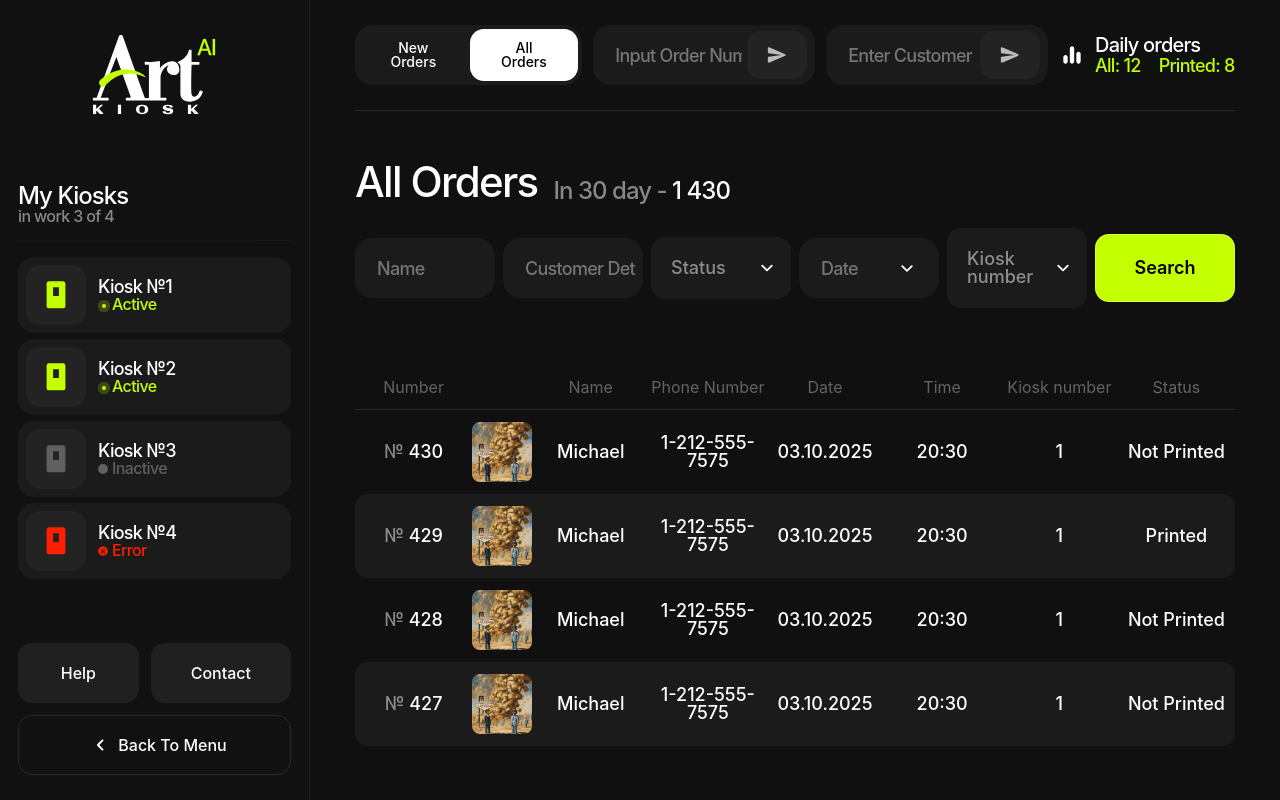
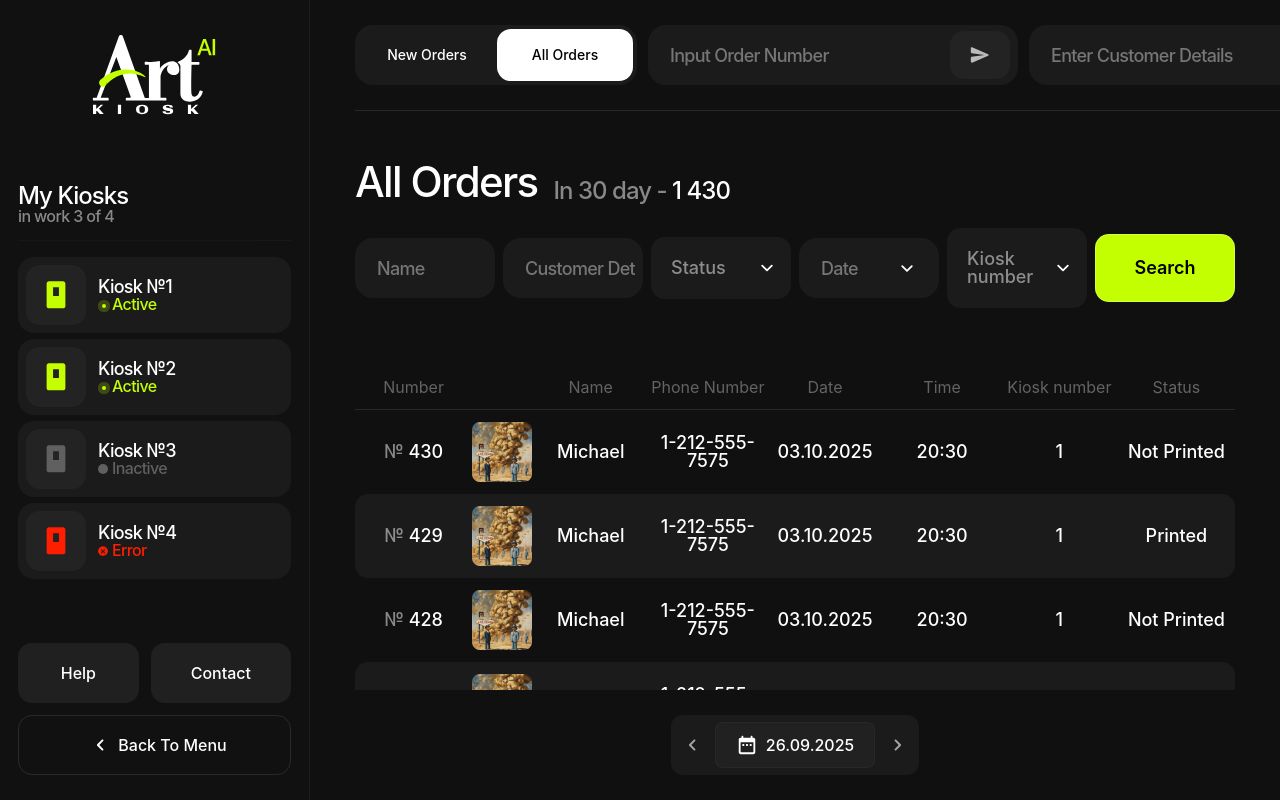
Before and after one commit to Anton-Osip/admin-kiosk, a Next.js app: page / in a window 1280 px wide. Built offline with nearby package versions, Linux system fonts and the light colour scheme.

Commit message:
feat: create table

```diff
--- /dev/null
+++ b/src/shared/assets/calendar-icon.tsx
@@ -0,0 +1,32 @@
+import { forwardRef, type Ref, type SVGProps } from 'react';
+
+const CalendarIcon = (
+  props: SVGProps<SVGSVGElement>,
+  ref: Ref<SVGSVGElement>
+) => (
+  <svg
+    width="22"
+    height="22"
+    viewBox="0 0 22 22"
+    fill="none"
+    xmlns="http://www.w3.org/2000/svg"
+    ref={ref}
+    {...props}
+  >
+    <g clipPath="url(#clip0_593_2133)">
+      <path
+        d="M17.4167 3.66536H16.5V2.7487C16.5 2.24453 16.0875 1.83203 15.5833 1.83203C15.0792 1.83203 14.6667 2.24453 14.6667 2.7487V3.66536H7.33333V2.7487C7.33333 2.24453 6.92083 1.83203 6.41667 1.83203C5.9125 1.83203 5.5 2.24453 5.5 2.7487V3.66536H4.58333C3.56583 3.66536 2.75917 4.49036 2.75917 5.4987L2.75 18.332C2.75 19.3404 3.56583 20.1654 4.58333 20.1654H17.4167C18.425 20.1654 19.25 19.3404 19.25 18.332V5.4987C19.25 4.49036 18.425 3.66536 17.4167 3.66536ZM17.4167 17.4154C17.4167 17.9195 17.0042 18.332 16.5 18.332H5.5C4.99583 18.332 4.58333 17.9195 4.58333 17.4154V8.2487H17.4167V17.4154ZM6.41667 10.082H8.25V11.9154H6.41667V10.082ZM10.0833 10.082H11.9167V11.9154H10.0833V10.082ZM13.75 10.082H15.5833V11.9154H13.75V10.082Z"
+        fill="white"
+      />
+    </g>
+    <defs>
+      <clipPath id="clip0_593_2133">
+        <rect width="22" height="22" fill="white" />
+      </clipPath>
+    </defs>
+  </svg>
+);
+
+const ForwardRef = forwardRef(CalendarIcon);
+
+export default ForwardRef;
--- /dev/null
+++ b/src/shared/ui/date-switcher/date-switcher.module.scss
@@ -0,0 +1,46 @@
+.wrapper {
+  display: flex;
+  justify-content: center;
+  align-items: center;
+  padding: 8px 12px 8px 12px;
+  border-radius: 12px;
+  background: rgba(27, 27, 27, 1);
+  height: 60px;
+  width: 248px;
+  margin: 0 auto;
+}
+
+.navBtn {
+  width: 100%;
+  height: 100%;
+  display: inline-flex;
+  align-items: center;
+  justify-content: center;
+  opacity: 0.6;
+  transition: opacity 0.15s ease-in-out, transform 0.15s ease-in-out;
+  cursor: pointer;
+  outline: none;
+
+  &:hover {
+    opacity: 1;
+  }
+}
+
+.rotate {
+  transform: rotate(180deg);
+}
+
+.dateBtn {
+  display: inline-flex;
+  align-items: center;
+  justify-content: center;
+  gap: 8px;
+  border: 1px solid rgba(255, 255, 255, 0.03);
+  border-radius: 8px;
+  background: rgba(33, 33, 33, 1);
+  min-width: 160px;
+  padding: 11px 10px 11px 10px;
+  transition: background 0.15s ease-in-out, border-color 0.15s ease-in-out;
+  font-weight: 500;
+  cursor: default;
+}
--- /dev/null
+++ b/src/shared/ui/date-switcher/date-switcher.tsx
@@ -0,0 +1,68 @@
+'use client';
+
+import { clsx } from 'clsx';
+import { useState } from 'react';
+
+import ArrowLeft from '@/shared/assets/arrow-left';
+import CalendarIcon from '@/shared/assets/calendar-icon';
+
+import s from './date-switcher.module.scss';
+
+interface Props {
+  className?: string;
+  value?: Date;
+  onChange?: (date: Date) => void;
+}
+
+export function DateSwitcher({ className, value, onChange }: Props) {
+  const [internal, setInternal] = useState<Date>(value ?? new Date());
+  const date = value ?? internal;
+
+  function setDate(next: Date) {
+    if (onChange) onChange(next);
+    else setInternal(next);
+  }
+
+  function formatDate(d: Date) {
+    const dd = String(d.getDate()).padStart(2, '0');
+    const mm = String(d.getMonth() + 1).padStart(2, '0');
+    const yyyy = d.getFullYear();
+
+    return `${dd}.${mm}.${yyyy}`;
+  }
+
+  function handlePrev() {
+    const next = new Date(date);
+    next.setDate(date.getDate() - 1);
+    setDate(next);
+  }
+
+  function handleNext() {
+    const next = new Date(date);
+    next.setDate(date.getDate() + 1);
+    setDate(next);
+  }
+
+  return (
+    <div className={clsx(s.wrapper, className)}>
+      <button
+        className={s.navBtn}
+        onClick={handlePrev}
+        aria-label={'Previous day'}
+      >
+        <ArrowLeft />
+      </button>
+      <button className={s.dateBtn} type={'button'}>
+        <CalendarIcon />
+        {formatDate(date)}
+      </button>
+      <button
+        className={clsx(s.navBtn, s.rotate)}
+        onClick={handleNext}
+        aria-label={'Next day'}
+      >
+        <ArrowLeft />
+      </button>
+    </div>
+  );
+}
--- a/src/shared/ui/index.ts
+++ b/src/shared/ui/index.ts
@@ -1,4 +1,5 @@
 export { Button } from './button/button';
+export { DateSwitcher } from './date-switcher/date-switcher';
 export { IconContainer } from './icon-container/icon-container';
 export { Input } from './input/input';
 export { Select } from './select/select';
--- a/src/widgets/header/header.module.scss
+++ b/src/widgets/header/header.module.scss
@@ -1,4 +1,5 @@
 .header {
+  width: 1520px;
   padding-bottom: var(--space-25);
   border-bottom: 1px solid rgba(255, 255, 255, 0.1);
   display: flex;
--- a/src/widgets/orders/orders.module.scss
+++ b/src/widgets/orders/orders.module.scss
@@ -33,12 +33,12 @@
 
 .tableBodyAll {
   overflow-y: auto;
-  max-height: calc(100vh - 462px);
+  max-height: calc(100vh - 520px);
 }
 
 .tableBody {
   overflow-y: auto;
-  max-height: calc(100vh - 320px);
+  max-height: calc(100vh - 360px);
 
 }
 
@@ -49,3 +49,34 @@
 .tableSpace50 {
   margin-top: 50px;
 }
+
+
+.dateSwitcherWrapper {
+  display: flex;
+  justify-content: center;
+  gap: 10px;
+  margin-top: 25px;
+}
+
+.dateNavBtn {
+  width: 32px;
+  height: 32px;
+  display: inline-flex;
+  align-items: center;
+  justify-content: center;
+  border-radius: var(--radius-lg);
+  background: rgba(255, 255, 255, 0.08);
+}
+
+.rotate {
+  transform: rotate(180deg);
+}
+
+.dateBtn {
+  display: inline-flex;
+  align-items: center;
+  gap: 8px;
+  padding: 8px 12px;
+  border-radius: var(--radius-lg);
+  background: rgba(255, 255, 255, 0.08);
+}
--- a/src/widgets/orders/orders.tsx
+++ b/src/widgets/orders/orders.tsx
@@ -1,5 +1,6 @@
 import { clsx } from 'clsx';
 
+import { DateSwitcher } from '@/shared';
 import { useLocalStore } from '@/shared/lib/local-store';
 import { OrdersForm, TableOrder } from '@/widgets';
 
@@ -29,6 +30,9 @@ export const Orders = () => {
           activeOrdersTab === 'all' ? s.tableSpace70 : s.tableSpace50
         )}
       />
+      {activeOrdersTab === 'all' && (
+        <DateSwitcher className={s.dateSwitcherWrapper} />
+      )}
     </div>
   );
 };
--- a/src/widgets/side-bar-menu/kiosk-management/kiosk-management.tsx
+++ b/src/widgets/side-bar-menu/kiosk-management/kiosk-management.tsx
@@ -29,6 +29,10 @@ export const KioskManagement = ({ kiosk, toggleDefaultLanguage }: Props) => {
   };
   const changeStatusHandler = (value: string) => {
     changeStatus(kiosk.id, value as Status);
+  };
+
+  const closeAll = () => {
+    closeKioskManagement();
   };
 
   return (
@@ -71,7 +75,7 @@ export const KioskManagement = ({ kiosk, toggleDefaultLanguage }: Props) => {
         />
       </div>
 
-      <div className={s.overlay}></div>
+      <div className={s.overlay} onClick={closeAll}></div>
     </div>
   );
 };
```
